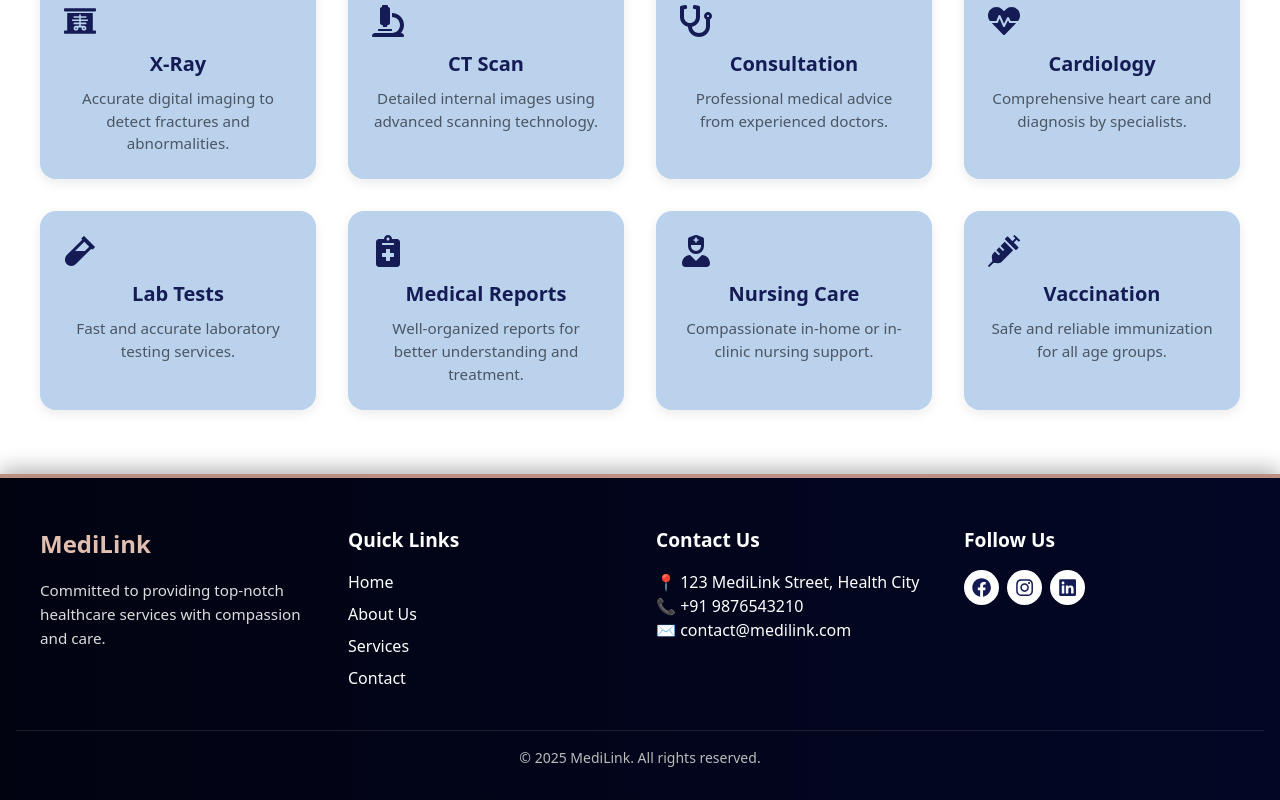
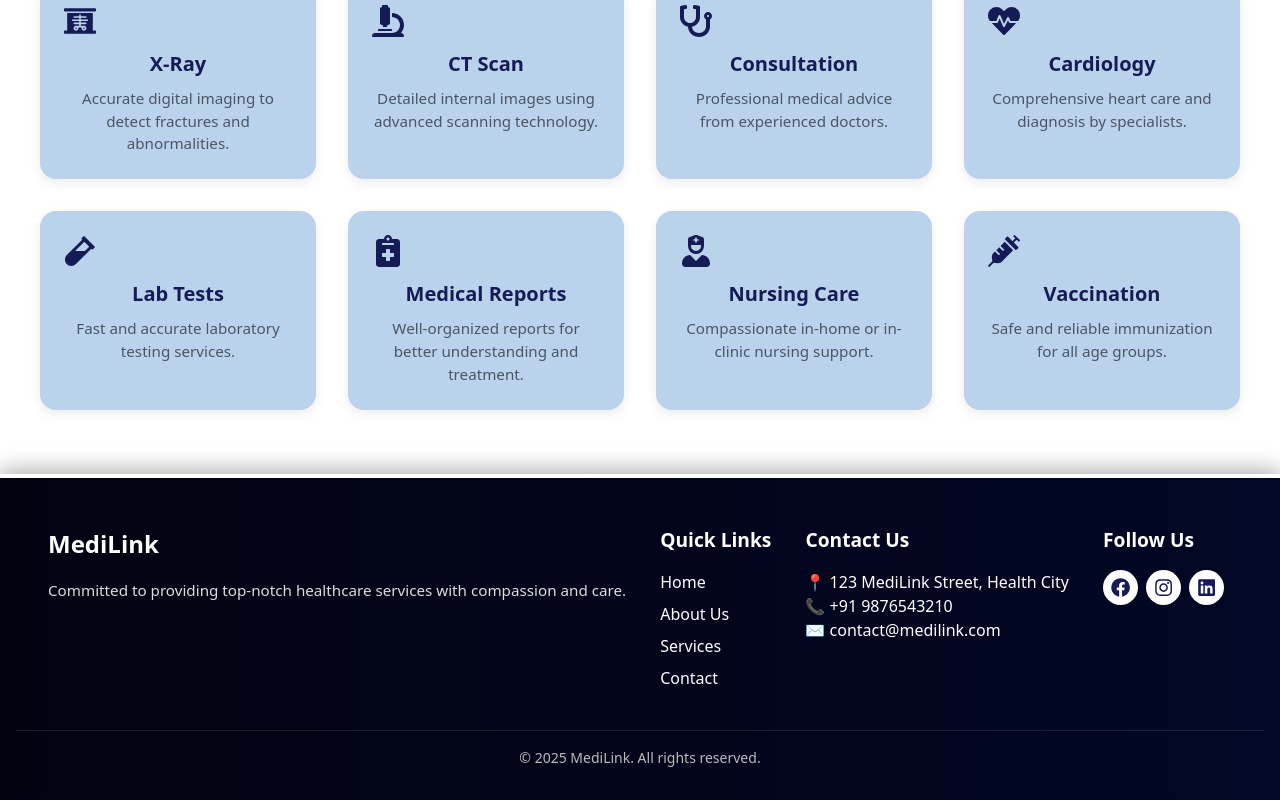
Before and after one commit to SalviVishakha/Medilink-, a React (Create React App) app in the folder frontend/: page / in a window 1280 px wide. Shown: the part 1489-2289 px from the top of the page. Built offline with nearby package versions, Linux system fonts and the light colour scheme; the HTML template or start-up script is replaced by a standard one.

Commit message:
footer updated

```diff
--- a/frontend/src/pages/Home.css
+++ b/frontend/src/pages/Home.css
@@ -226,23 +226,27 @@
   background: linear-gradient(to right, #020311, #020725);
   color: white;
   padding: 3rem 1rem 2rem;
-  border-top: 4px solid #bc8f83;
+  border-top: 4px solid ;
   box-shadow: 0 -5px 20px rgba(0, 0, 0, 0.3);
 }
 
 .footer-grid {
-  display: grid;
+  display: flex;
+  justify-content: space-between;
+  align-items: flex-start;
+  flex-wrap: wrap;
   grid-template-columns: repeat(auto-fit, minmax(220px, 1fr));
   gap: 2rem;
-  max-width: 1200px;
+  max-width: 1400px;
   margin: 0 auto;
+  padding: 0 2rem;
 }
 
 .footer-title {
   font-size: 1.5rem;
   font-weight: bold;
   margin-bottom: 1rem;
-  color: #e1bfb0;
+  /* color: #e1bfb0; */
 }
 
 .footer-subtitle {
```
